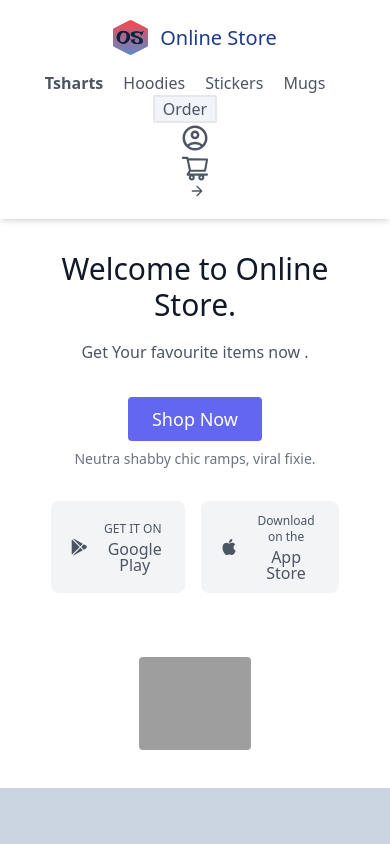
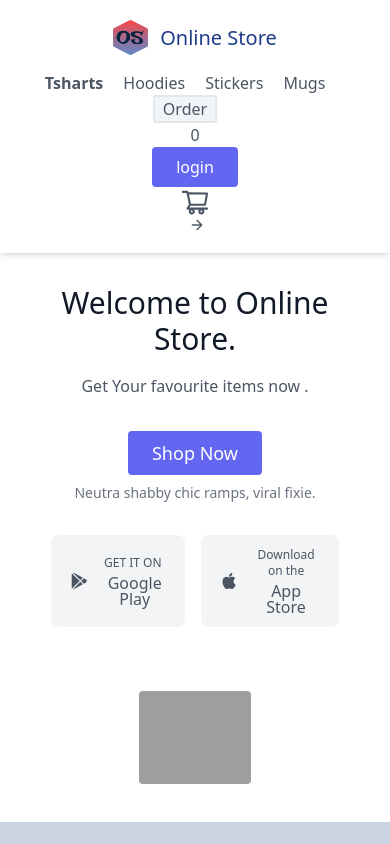
Before and after one commit to PSR0001/Online-store, a Next.js app: page / in a window 390 px wide. Shown: the top 844 px of the page. Built offline with nearby package versions, Linux system fonts and the light colour scheme; grey boxes are pictures that could not be loaded.

Commit message:
login functionality

```diff
--- a/components/Navbar.js
+++ b/components/Navbar.js
@@ -7,7 +7,7 @@ import { useRef } from "react";
 import Cart from "./Cart.js"
 
 
-const Navbar = ({fuck,cart, addToCart, deleteFromCart, clearCart, subTotal}) => {
+const Navbar = ({key,user,cart, addToCart, deleteFromCart, clearCart, subTotal}) => {
 
   // console.log("hey",cart, addToCart, deleteFromCart, clearCart, subTotal,"hi");
 
@@ -43,7 +43,16 @@ const Navbar = ({fuck,cart, addToCart, deleteFromCart, clearCart, subTotal}) =>
             <Link href={'/mugs'}><a className="mr-5 hover:text-gray-900">Mugs</a></Link>
             <Link href={'/order'}><a className="mr-5 border-2 px-2 rounded-sm bg-slate-100 hover:text-gray-900">Order</a></Link>
           </nav>
-          <Link href={"/login"}><MdOutlineAccountCircle className="text-3xl mx-3 hover:text-indigo-700 cursor-pointer" /></Link>
+
+          {user.value && <MdOutlineAccountCircle className="text-3xl mx-3 hover:text-indigo-700 cursor-pointer" />}
+
+         {!user.value && <Link href={"/login"}><a>
+            <button  className="lg:mt-2 xl:mt-0 flex-shrink-0 inline-flex text-white bg-indigo-500 border-0 py-2 px-6 focus:outline-none hover:bg-indigo-600 rounded">login</button>
+          </a></Link>
+
+          }
+
+
           <span onClick={toggleCart} className="cursor-pointer hover:text-indigo-700 " ><AiOutlineShoppingCart className="text-3xl" /></span>
           <svg
             fill="none"
@@ -64,7 +73,7 @@ const Navbar = ({fuck,cart, addToCart, deleteFromCart, clearCart, subTotal}) =>
         <h2 className="font-bold text-xl">Shoping Cart
           <span onClick={toggleCart} className="absolute cursor-pointer top-8 right-8"><AiOutlinePoweroff className="hover:text-red-500" /></span></h2>
 
-        <Cart fuck={fuck} cart={cart} addToCart={addToCart} deleteFromCart={deleteFromCart} clearCart={clearCart} subTotal={subTotal} />
+        <Cart  cart={cart} addToCart={addToCart} deleteFromCart={deleteFromCart} clearCart={clearCart} subTotal={subTotal} />
       </div>
 
     {/* <button onClick={clearCart}>hi guys</button> */}
--- a/pages/_app.js
+++ b/pages/_app.js
@@ -13,6 +13,9 @@ function MyApp({ Component, pageProps }) {
   const [cart, setCart] = useState({})
   const [subTotal, setSubTotal] = useState(0)
   const [progress, setProgress] = useState(0)
+  const [user, setUser] = useState({value:0})
+  const [key, setKey] = useState(0)
+
   const router = useRouter()
   useEffect(() => {
 
@@ -38,6 +41,11 @@ function MyApp({ Component, pageProps }) {
       localStorage.clear()
     }
 
+    const token = localStorage.getItem('token')
+    if (token) {
+      setUser({value:token})
+      setKey(Math.random())
+    }
 
   }, [])
 
@@ -90,6 +98,12 @@ function MyApp({ Component, pageProps }) {
     saveToLocalStorage(newCart)
   }
 
+
+
+
+
+
+
     // console.log(cart, addToCart, deleteFromCart, clearCart, subTotal)
   return <>
       <LoadingBar
@@ -99,7 +113,7 @@ function MyApp({ Component, pageProps }) {
         waitingTime={500}
         onLoaderFinished={() => setProgress(0)}
       />
-    <Navbar fuck={"fuck u"} cart={cart} addToCart={addToCart} deleteFromCart={deleteFromCart} clearCart={clearCart} subTotal={subTotal} />
+    <Navbar key={key} user={user}  cart={cart} addToCart={addToCart} deleteFromCart={deleteFromCart} clearCart={clearCart} subTotal={subTotal} />
 
 
     <Component cart={cart} addToCart={addToCart} deleteFromCart={deleteFromCart} clearCart={clearCart} subTotal={subTotal} {...pageProps} />
```
